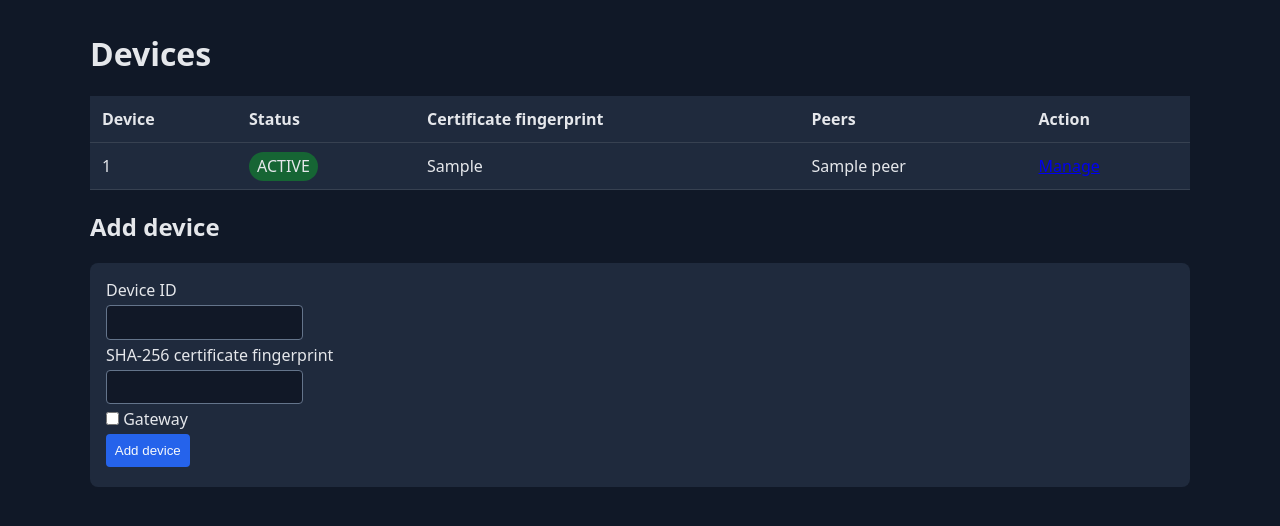
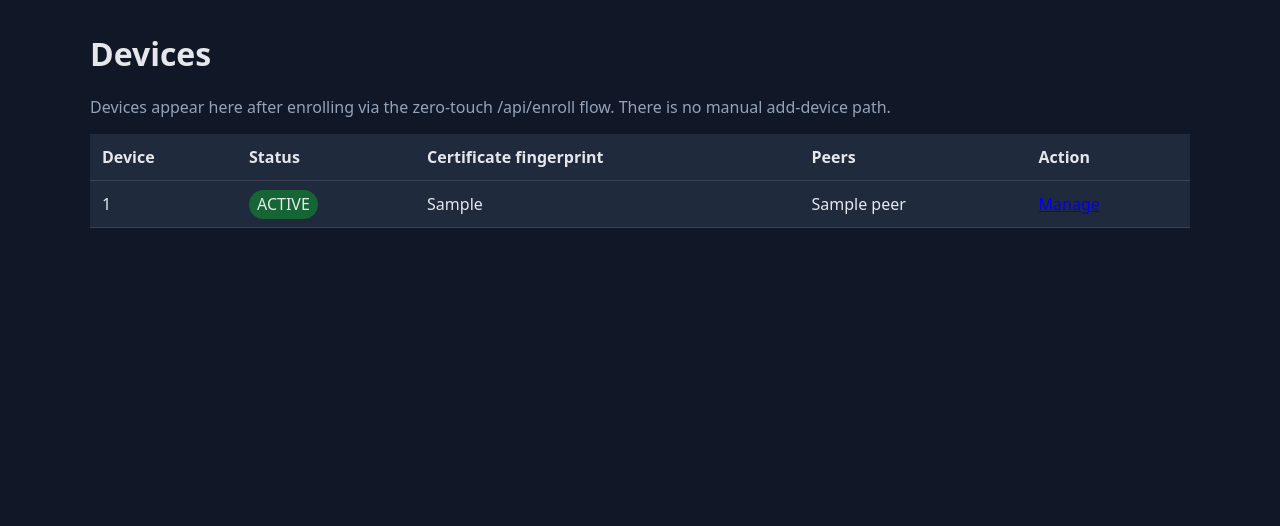
Before and after one commit to ATOM-ScArTrON/puc-central-server, a FastAPI app: template server/templates/devices.html in a window 1280 px wide. Shown: the part 54-580 px from the top of the page. Run offline with FastAPI, Linux system fonts and the light colour scheme; the template is opened without the code that fills it: most values are stand-ins (such as "Sample title", 1, 10 or a date in 2020).

Commit message:
Removed manual device registration

```diff
--- a/server/templates/devices.html
+++ b/server/templates/devices.html
@@ -1,5 +1,9 @@
 {% extends "base.html" %}{% block content %}
 <h1>Devices</h1>
+<p class="muted">
+  Devices appear here after enrolling via the zero-touch /api/enroll flow. There
+  is no manual add-device path.
+</p>
 <table>
   <tr>
     <th>Device</th>
@@ -18,15 +22,4 @@
   </tr>
   {% endfor %}
 </table>
-<h2>Add device</h2>
-<form method="post" action="/admin/devices">
-  <label>Device ID<br /><input name="device_id" required /></label><br /><label
-    >SHA-256 certificate fingerprint<br /><input
-      name="certificate_fingerprint"
-      minlength="64"
-      maxlength="64"
-      required /></label
-  ><br /><label><input type="checkbox" name="gateway" /> Gateway</label
-  ><br /><button type="submit">Add device</button>
-</form>
 {% endblock %}
```
Also changed, not shown: server/templates/device.html (+11 -0 lines).
